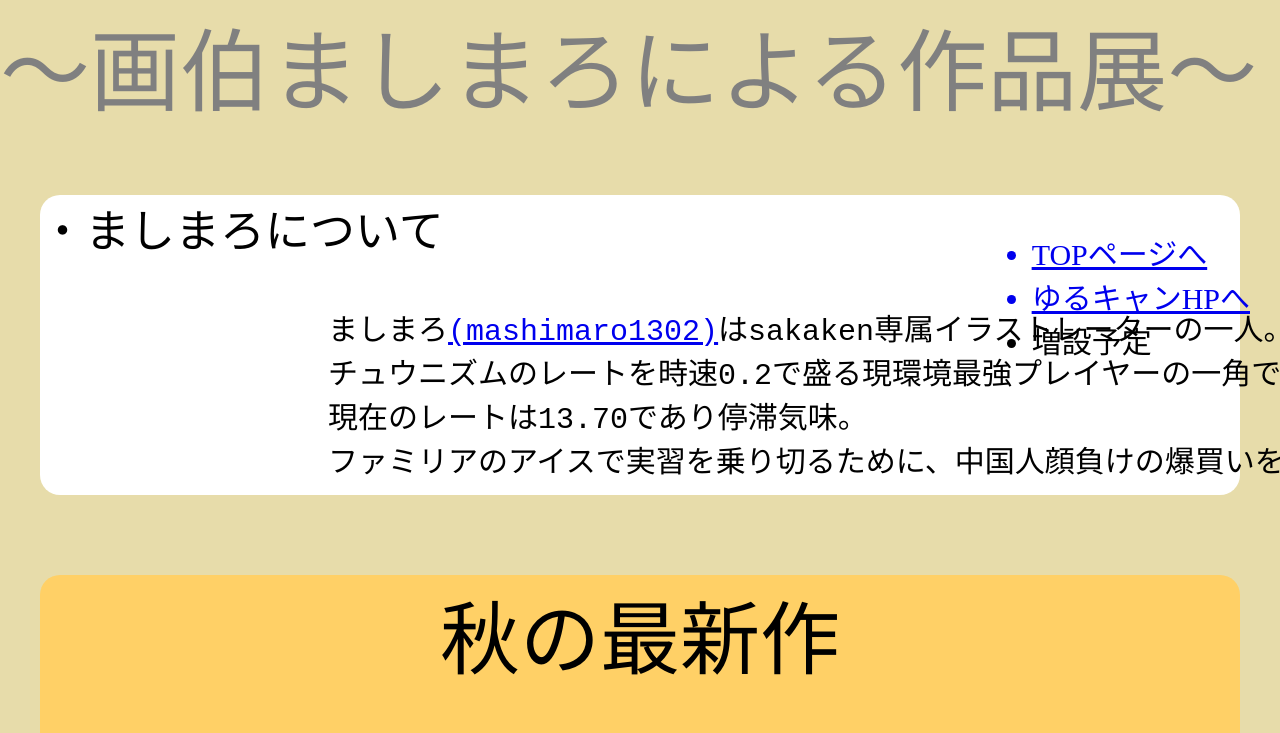
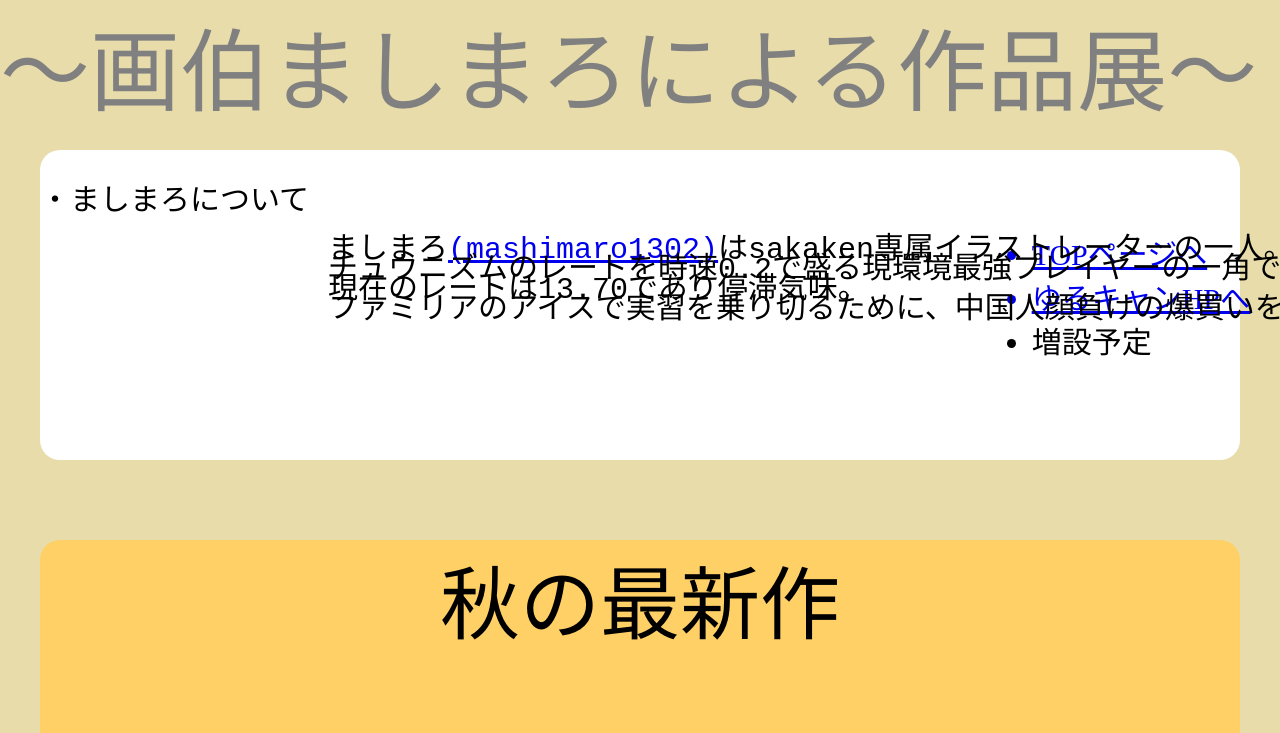
Before and after one commit to kiss-a/New, a plain HTML site: page index.html in a window 1280 px wide. Shown: the top 733 px of the page. Drawn offline with Linux system fonts and the light colour scheme.

Commit message:
Update stylesheet.css

```diff
--- a/stylesheet.css
+++ b/stylesheet.css
@@ -7,6 +7,7 @@ body {
     border-radius: 0px 70px 0px 70px;
 }
 .profile {
+  padding-top: 10px;
     height: 300px;
     width: 1200px;
     margin-right: auto;
@@ -14,10 +15,12 @@ body {
     background-color: white;
     border-radius: 20px 20px 20px 20px;
 }
-.profile p{
+.p-title p{
     font-size: 45px;
 }
-.profile pre{
+.profile {
+  padding-left: 0px;
+  line-height: 20px;
     font-size: 30px;
 }
 .main {
```
